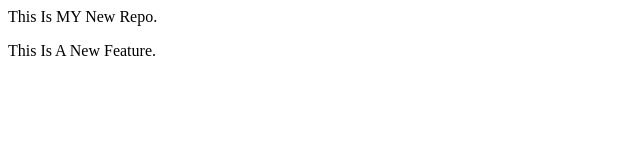
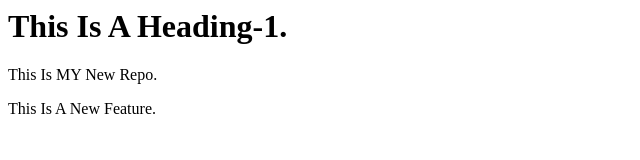
Before and after one commit to Hanshraz07/LOCAL-REPO, a plain HTML site: page index.html in a window 1280 px wide. Shown: the whole page, without its empty margins (0-640 px from the left). Drawn offline with Linux system fonts and the light colour scheme.

Commit message:
Add New Feature

```diff
--- a/index.html
+++ b/index.html
@@ -1,2 +1,3 @@
+<h1>This Is A Heading-1.</h1>
 <p>This Is MY New Repo.</p>
 <p>This Is A New Feature.</p>
```
